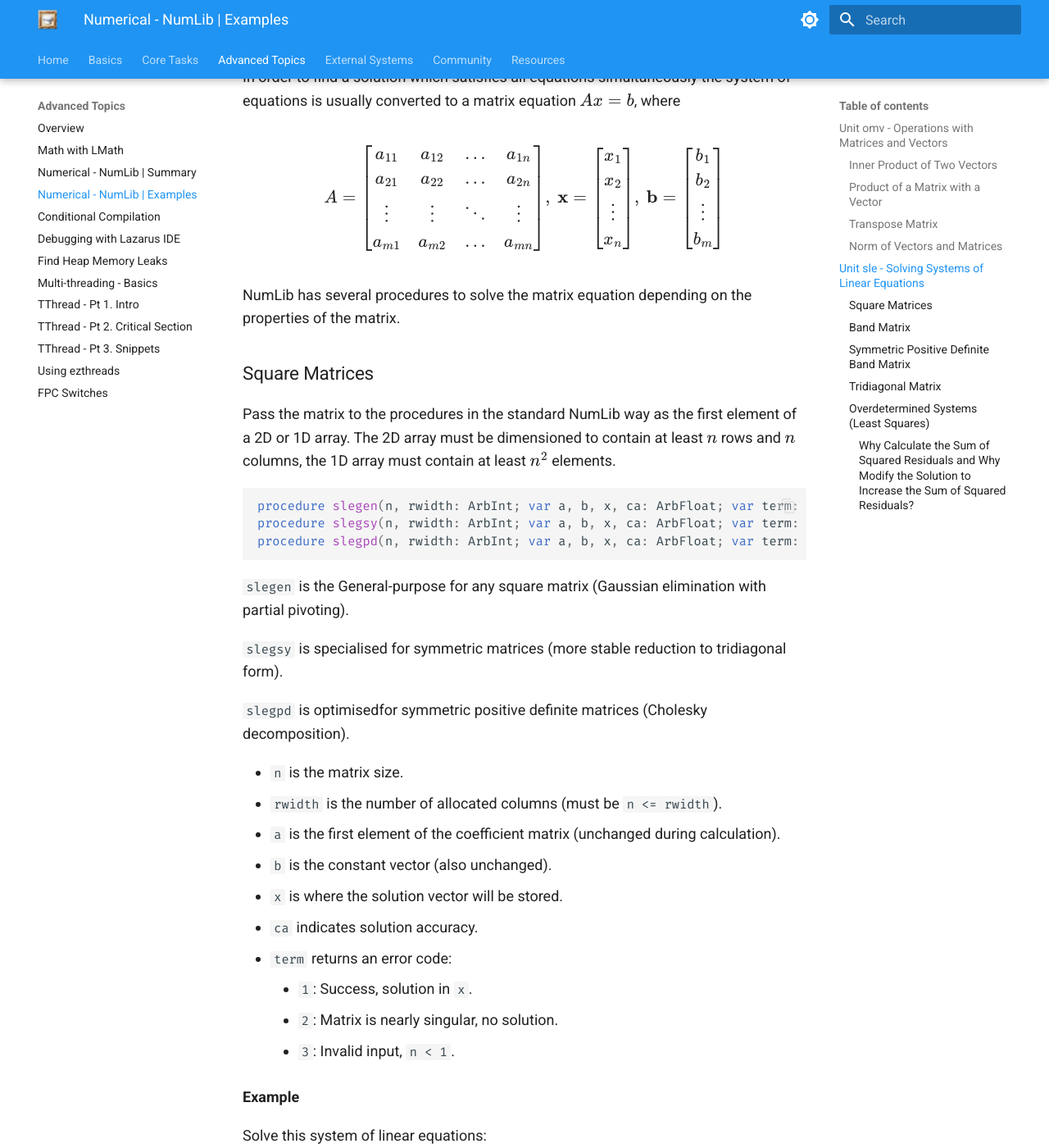
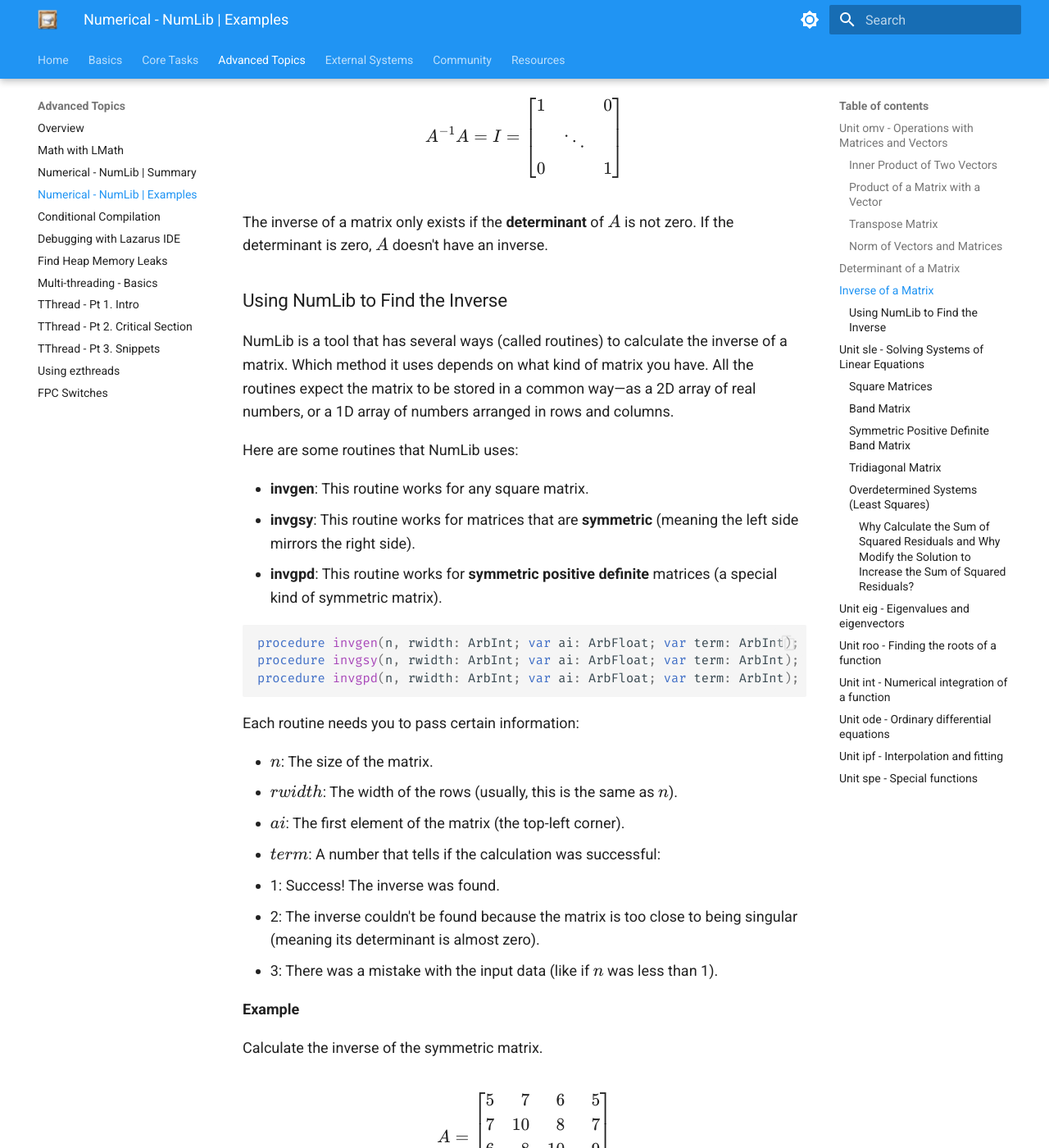
Before and after one commit to ikelaiah/free-pascal-cookbook, an MkDocs documentation site: the page built from docs/docs/advanced/numlib.md, in a window 1280 px wide and 1400 px high, scrolled down 9748 px. Shown: the whole window at 82% size. Built offline with MkDocs 1.6.1 and Material for MkDocs 9.7.7, drawn with Linux system fonts in a browser that asks for light colours; some of the changed text lies outside the part shown.

Commit message:
Update - Added placeholders for other sections.

````diff
--- a/docs/docs/advanced/numlib.md
+++ b/docs/docs/advanced/numlib.md
@@ -410,6 +410,145 @@
 
   WriteLn;
   WriteLn('Press enter key to quit');
+  ReadLn;
+end.
+```
+
+## Determinant of a Matrix
+
+Coming soon.
+
+## Inverse of a Matrix
+
+Let's say we have a square matrix \( A \). The matrix \( A^{-1} \) is called the **inverse** of \( A \) if, when you multiply \( A^{-1} \) by \( A \), you get the **identity matrix** \( I \). The identity matrix is special because it has 1s on the diagonal (from the top left to bottom right) and 0s everywhere else.
+
+$$
+\displaystyle{  A^{-1} A = I =
+     \begin{bmatrix}
+       1  &         & 0 \\
+          & \ddots  &   \\
+       0  &         & 1
+     \end{bmatrix}
+ }
+$$
+
+The inverse of a matrix only exists if the **determinant** of \( A \) is not zero. If the determinant is zero, \( A \) doesn't have an inverse.
+
+### Using NumLib to Find the Inverse
+
+NumLib is a tool that has several ways (called routines) to calculate the inverse of a matrix. Which method it uses depends on what kind of matrix you have. All the routines expect the matrix to be stored in a common way—as a 2D array of real numbers, or a 1D array of numbers arranged in rows and columns.
+
+Here are some routines that NumLib uses:
+
+- **invgen**: This routine works for any square matrix.
+- **invgsy**: This routine works for matrices that are **symmetric** (meaning the left side mirrors the right side).
+- **invgpd**: This routine works for **symmetric positive definite** matrices (a special kind of symmetric matrix).
+
+```pascal
+procedure invgen(n, rwidth: ArbInt; var ai: ArbFloat; var term: ArbInt);   // generic matrix
+procedure invgsy(n, rwidth: ArbInt; var ai: ArbFloat; var term: ArbInt);   // symmetric matrix
+procedure invgpd(n, rwidth: ArbInt; var ai: ArbFloat; var term: ArbInt);   // symmetric positive definite matrix
+```
+
+Each routine needs you to pass certain information:
+
+- \( n \): The size of the matrix.
+- \( rwidth \): The width of the rows (usually, this is the same as \( n \)).
+- \( ai \): The first element of the matrix (the top-left corner).
+- \( term \): A number that tells if the calculation was successful:
+  - 1: Success! The inverse was found.
+  - 2: The inverse couldn't be found because the matrix is too close to being singular (meaning its determinant is almost zero).
+  - 3: There was a mistake with the input data (like if \( n \) was less than 1).
+
+**Example**
+
+Calculate the inverse of the symmetric matrix.
+
+$$
+\displaystyle{ A =
+ \left[
+ \begin{array}{rrrr}
+   5 & 7 & 6 & 5  \\
+   7 & 10 & 8 & 7 \\
+   6 & 8 & 10 & 9 \\
+   5 & 7 & 9 & 10
+ \end{array}
+ \right]
+ }
+$$
+
+Note, this matrix is **symmetric** and **positive definite** (the product $b^{T} A b$ with any vector $b = [b1, b2, b3]^{T}$ cannot become zero or negative since all elements of this matrix are positive). Therefore, `invgpd` is best-suited for this task although the other routines can be used as well (uncomment their calls below).
+
+```pascal linenums="1" hl_lines="41-44"
+program inverse_matrix;
+
+{$mode objfpc}{$H+}{$J-}
+
+uses
+  typ, inv, omv;
+
+const
+  n_mat_size = 4;
+  decimals = 5;
+
+var
+  // a is the input matrix to be inverted
+  // Note that this is matrix must be symmetric positive definite.
+  mat_a: array[1..n_mat_size, 1..n_mat_size] of ArbFloat = (
+    (5,  7,  6,  5),
+    (7, 10,  8,  7),
+    (6,  8, 10,  9),
+    (5,  7,  9, 10)
+  );
+  mat_b: array[1..n_mat_size, 1..n_mat_size] of Arbfloat;
+  mat_c: array[1..n_mat_size, 1..n_mat_size] of ArbFloat;
+  term: integer = 0;
+  i, j: integer;
+
+begin
+  // Write input matrix
+  WriteLn('a = ');
+  for i := 1 to n_mat_size do begin
+    for j := 1 to n_mat_size do
+      Write(mat_a[i, j]:10:decimals);
+    WriteLn;
+  end;
+  WriteLn;
+
+  // Store input matrix because it will be overwritten by the inverse of mat_a
+  for i := 1 to n_mat_size do
+    for j := 1 to n_mat_size do
+      mat_b[i, j] := mat_a[i, j];
+
+  // Calculate inverse  -- uncomment the procedure to be used.
+  //invgen(n_mat_size, n_mat_size, mat_a[1, 1], term);
+  //invgsy(n_mat_size, n_mat_size, mat_a[1, 1], term);
+  invgpd(n_mat_size, n_mat_size, mat_a[1, 1], term);
+
+  // Write inverse
+  WriteLn('a^(-1) = ');
+  for i := 1 to n_mat_size do begin
+    for j := 1 to n_mat_size do
+      Write(mat_a[i, j]:10:decimals);
+    WriteLn;
+  end;
+  WriteLn;
+
+  // Check validity of result by multiplying inverse with saved input matrix
+  omvmmm(mat_a[1, 1], n_mat_size, n_mat_size, n_mat_size,
+         mat_b[1, 1], n_mat_size, n_mat_size,
+         mat_c[1, 1], n_mat_size);
+
+  // Write inverse
+  WriteLn('a^(-1) x a = ');
+  for i := 1 to n_mat_size do begin
+    for j := 1 to n_mat_size do
+      Write(mat_c[i, j]:10:decimals);
+    WriteLn;
+  end;
+
+  // Pause console
+  WriteLn('Press enter to quit');
   ReadLn;
 end.
 ```
@@ -1355,3 +1494,28 @@
     The point of this modification is to highlight the importance of the least-squares solution. The original solution minimizes the residuals, but altering the solution results in a worse fit (higher residuals).
 
     Deviating from the least-squares solution results in a higher sum of squared residuals, indicating a poorer fit.
+
+
+## Unit `eig` - Eigenvalues and eigenvectors
+
+Coming soon.
+
+## Unit `roo` - Finding the roots of a function
+
+Coming soon.
+
+## Unit `int` - Numerical integration of a function
+
+Coming soon.
+
+## Unit `ode` - Ordinary differential equations
+
+Coming soon.
+
+## Unit `ipf` - Interpolation and fitting
+
+Coming soon.
+
+## Unit `spe` - Special functions
+
+Coming soon.
````
